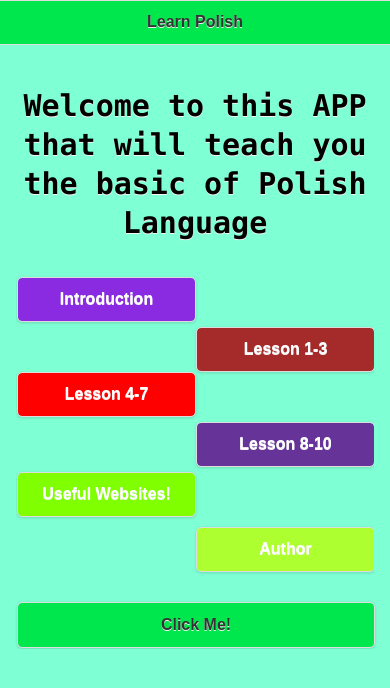
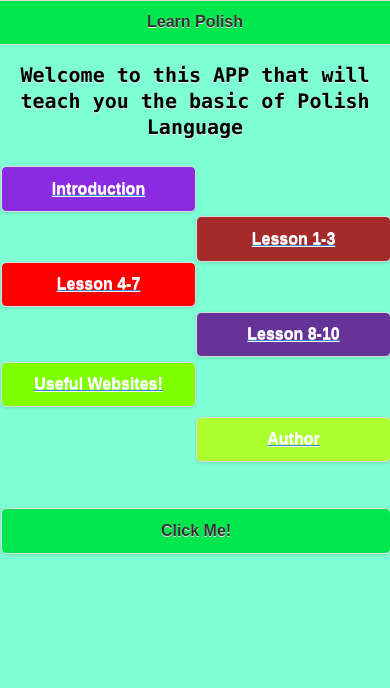
Before and after one commit to KacperSliwinskii/myapp, a plain HTML site: page index.html in a window 390 px wide. Drawn offline with Linux system fonts and the light colour scheme; some packages are replaced by stand-ins of ours.

Commit message:
Update index.html

```diff
--- a/index.html
+++ b/index.html
@@ -18,7 +18,7 @@
     <style>
         h2 {color:black;
             font-family: Monaco;
-            font-size: 30px;}
+            font-size: 20px;}
 
 
 
@@ -54,7 +54,7 @@
 <body>
 
 
-<div data-role="page" id="page1"
+<div data-role="page" id="foo"
      style="background-color: aquamarine">
 
   <div data-role="header" style="background-color: #00e64d"  "font-size: 50px" >
@@ -63,21 +63,37 @@
 
 
 
-  <div data-role="content" style="background-color: aquamarine">
+  <div data-role="ui-content" style="background-color: aquamarine">
 
 	<h2 style="text-align: center"> Welcome to this APP that will teach you the basic of Polish Language <h2>
         <fieldset class="ui-grid-a">
-	<div class="ui-block-a"><button style=" margin: 10px 1px; background-color: blueviolet; color: white" type="submit" data-theme="c">Introduction</button></div>
-	<div class="ui-block-b"><button style=" margin: 60px 1px; background-color: brown; color: white" type="submit" data-theme="c">Lesson 1-3</button></div>
-    <div class="ui-block-a"><button style=" margin: -60px 1px; background-color: red; color: white" type="submit" data-theme="c">Lesson 4-7</button></div>
-	<div class="ui-block-b"><button style=" margin: -10px 1px; background-color: rebeccapurple; color: white" type="submit" data-theme="c">Lesson 8-10</button></div>
-    <div class="ui-block-a"><button style=" margin: 15px 1px; background-color: chartreuse; color: white" type="submit" data-theme="c">Useful Websites!</button></div>
-	<div class="ui-block-b"><button style=" margin: 70px 1px; background-color: greenyellow; color: white" type="submit" data-theme="c">Author</button></div>
-        </fieldset>
+	<a href="#bar" class="ui-block-a"><button   style=" margin: 10px 1px; background-color: blueviolet; color: white" type="submit" data-theme="c"> Introduction</button></a>
+	<a href="#bar" class="ui-block-b"><button style=" margin: 60px 1px; background-color: brown; color: white" type="submit" data-theme="c">Lesson 1-3</button></a>
+    <a href="#bar" class="ui-block-a"><button style=" margin: -60px 1px; background-color: red; color: white" type="submit" data-theme="c">Lesson 4-7</button></a>
+	<a href="#bar" class="ui-block-b"><button style=" margin: -10px 1px; background-color: rebeccapurple; color: white" type="submit" data-theme="c">Lesson 8-10</button></a>
+    <a href="#bar" class="ui-block-a"><button style=" margin: 15px 1px; background-color: chartreuse; color: white" type="submit" data-theme="c">Useful Websites!</button></a>
+	<a href="#bar" class="ui-block-b"><button style=" margin: 70px 1px; background-color: greenyellow; color: white" type="submit" data-theme="c">Author</button></a>	   </fieldset></div>
+
 	<button style="background-color: #00e64d; margin: -40px 1px;" onclick="alert('Hope you have a great day!')">Click Me!</button>
 
   </div>
 
+   <!-- Start of second page -->
+<div data-role="page" id="bar">
+
+	<div data-role="header">
+		<h1>Introduction</h1>
+	</div><!-- /header -->
+
+	<div role="main" class="ui-content">
+		<p>I'm the second in the source order so I'm hidden when the page loads. I'm just shown if a link that references my id is beeing clicked.</p>
+		<p><a href="#foo">Back to foo</a></p>
+	</div><!-- /content -->
+
+	<div data-role="footer">
+		<h4>Page Footer</h4>
+	</div><!-- /footer -->
+</div><!-- /page -->
 
 
 
```
